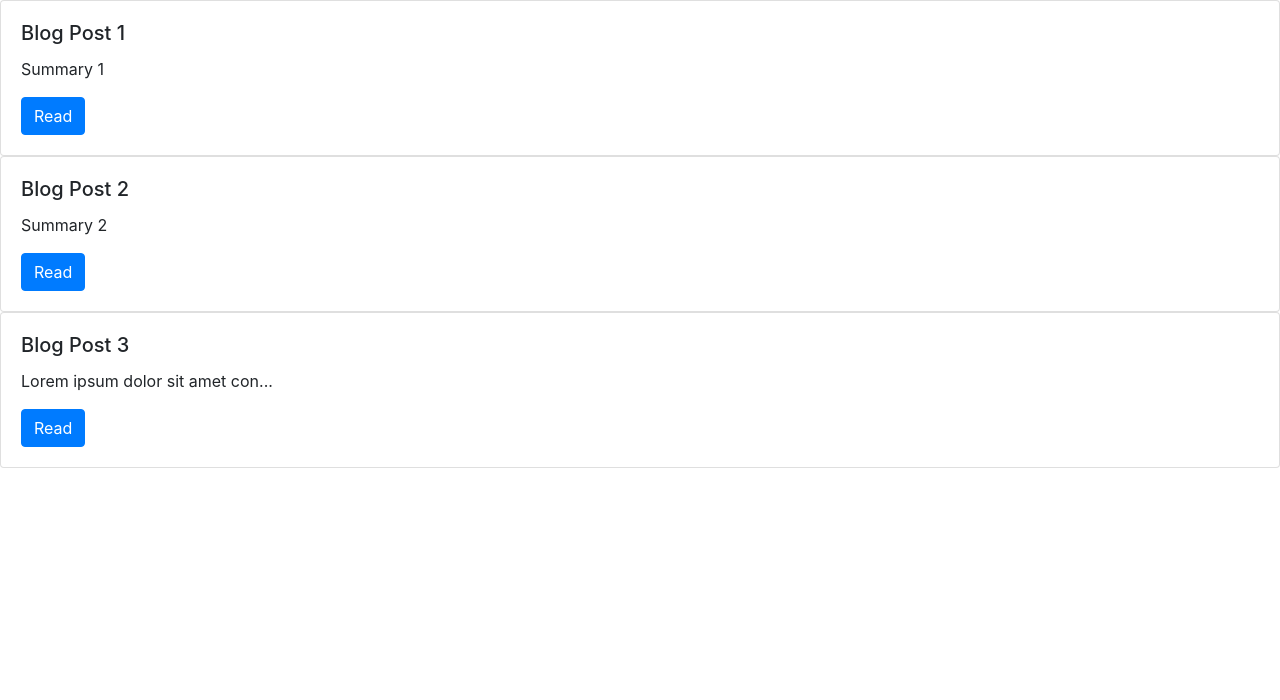
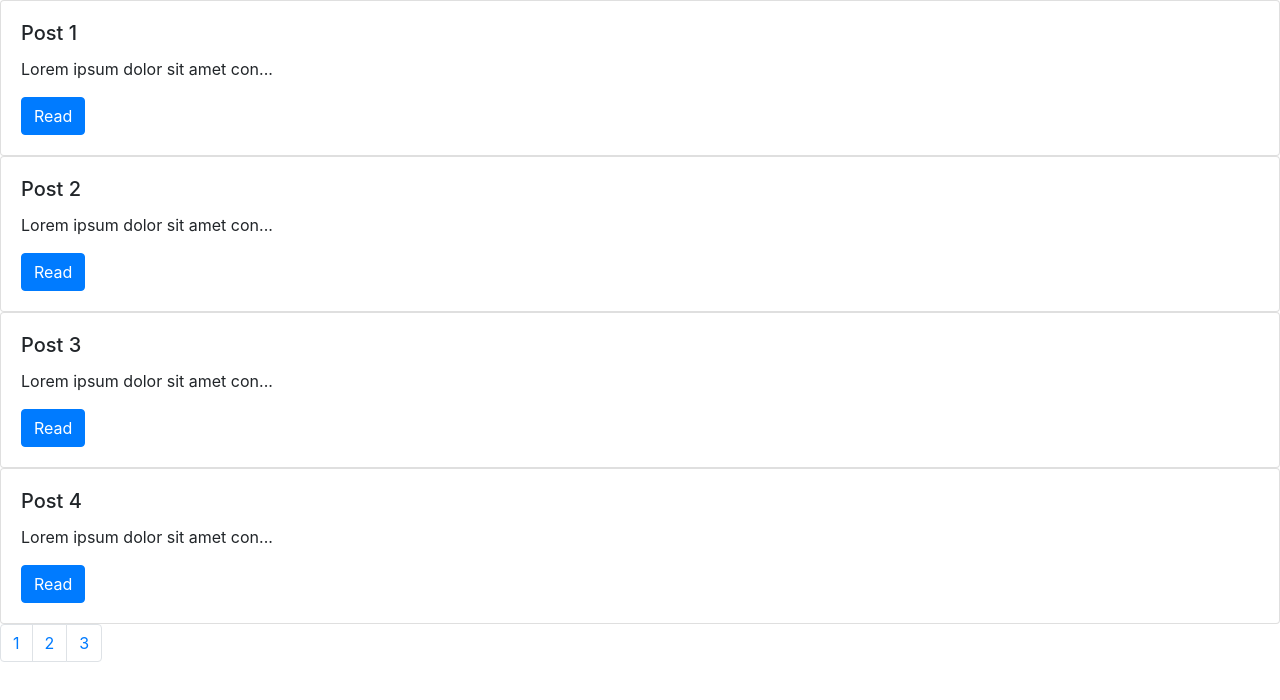
Before and after one commit to sabrina-32/AngularBlogApplication, an Angular app: page / in a window 1280 px wide. Shown: the top 700 px of the page. Built offline with nearby package versions, Linux system fonts and the light colour scheme.

Commit message:
page ination

```diff
--- a/src/app/app.module.ts
+++ b/src/app/app.module.ts
@@ -6,13 +6,15 @@ import { AppComponent } from './app.component';
 import { BlogPostTitleComponent } from './blog-post-title/blog-post-title.component';
 import { BlogListComponent } from './blog-list/blog-list.component';
 import { TruncatePipe } from './truncate.pipe';
+import { PaginatorComponent } from './paginator/paginator.component';
 
 @NgModule({
   declarations: [
     AppComponent,
     BlogPostTitleComponent,
     BlogListComponent,
-    TruncatePipe
+    TruncatePipe,
+    PaginatorComponent
   ],
   imports: [
     BrowserModule,
--- a/src/app/blog-list/blog-list.component.html
+++ b/src/app/blog-list/blog-list.component.html
@@ -1,4 +1,7 @@
 
 <app-blog-post-title
-*ngFor = "let post of blogPosts"
-[post] = "post"></app-blog-post-title>
+*ngFor = "let post of blogPosts[0]"
+[post] = "post">
+</app-blog-post-title>
+
+<app-paginator></app-paginator>
--- a/src/app/blog-list/blog-list.component.ts
+++ b/src/app/blog-list/blog-list.component.ts
@@ -8,15 +8,61 @@ import { BlogPost } from '../blog-post';
 })
 export class BlogListComponent implements OnInit {
 
-  blogPosts:  BlogPost[] =[];
+  blogPosts:  BlogPost[][];
 
-  constructor() { }
+  constructor() {
+
+
+  }
 
   ngOnInit() {
 
-    this.blogPosts.push(new BlogPost('Blog Post 1', 'Summary 1'));
-    this.blogPosts.push(new BlogPost('Blog Post 2', 'Summary 2'));
-    this.blogPosts.push(new BlogPost('Blog Post 3', 'Lorem ipsum dolor sit amet consectetur adipisicing elit. Temporibus quidem libero praesentium ipsa molestiae autem alias excepturi aperiam odit fuga et necessitatibus repellat minus est itaque architecto, possimus perferendis tempore?'));
+    this.blogPosts=
+    [
+      [
+        {title: 'Post 1',
+      summary:"Lorem ipsum dolor sit amet consectetur adipisicing elit. Voluptas, debitis consequuntur illum neque aliquid necessitatibus recusandae assumenda! Delectus, quia nihil! Facilis, quibusdam quisquam ipsa inventore natus dolorem sit repellat voluptatibus." },
+      {title: 'Post 2',
+      summary:"Lorem ipsum dolor sit amet consectetur adipisicing elit. Voluptas, debitis consequuntur illum neque aliquid necessitatibus recusandae assumenda! Delectus, quia nihil! Facilis, quibusdam quisquam ipsa inventore natus dolorem sit repellat voluptatibus." },
+
+      {title: 'Post 3',
+      summary:"Lorem ipsum dolor sit amet consectetur adipisicing elit. Voluptas, debitis consequuntur illum neque aliquid necessitatibus recusandae assumenda! Delectus, quia nihil! Facilis, quibusdam quisquam ipsa inventore natus dolorem sit repellat voluptatibus." },
+
+      {title: 'Post 4',
+      summary:"Lorem ipsum dolor sit amet consectetur adipisicing elit. Voluptas, debitis consequuntur illum neque aliquid necessitatibus recusandae assumenda! Delectus, quia nihil! Facilis, quibusdam quisquam ipsa inventore natus dolorem sit repellat voluptatibus." },
+
+      ],
+      [
+        {title: 'Post 5',
+      summary:"Lorem ipsum dolor sit amet consectetur adipisicing elit. Voluptas, debitis consequuntur illum neque aliquid necessitatibus recusandae assumenda! Delectus, quia nihil! Facilis, quibusdam quisquam ipsa inventore natus dolorem sit repellat voluptatibus." },
+      {title: 'Post 6',
+      summary:"Lorem ipsum dolor sit amet consectetur adipisicing elit. Voluptas, debitis consequuntur illum neque aliquid necessitatibus recusandae assumenda! Delectus, quia nihil! Facilis, quibusdam quisquam ipsa inventore natus dolorem sit repellat voluptatibus." },
+
+      {title: 'Post 7',
+      summary:"Lorem ipsum dolor sit amet consectetur adipisicing elit. Voluptas, debitis consequuntur illum neque aliquid necessitatibus recusandae assumenda! Delectus, quia nihil! Facilis, quibusdam quisquam ipsa inventore natus dolorem sit repellat voluptatibus." },
+
+      {title: 'Post 8',
+      summary:"Lorem ipsum dolor sit amet consectetur adipisicing elit. Voluptas, debitis consequuntur illum neque aliquid necessitatibus recusandae assumenda! Delectus, quia nihil! Facilis, quibusdam quisquam ipsa inventore natus dolorem sit repellat voluptatibus." },
+
+      ],
+      [
+        {title: 'Post 9',
+      summary:"Lorem ipsum dolor sit amet consectetur adipisicing elit. Voluptas, debitis consequuntur illum neque aliquid necessitatibus recusandae assumenda! Delectus, quia nihil! Facilis, quibusdam quisquam ipsa inventore natus dolorem sit repellat voluptatibus." },
+      {title: 'Post 10',
+      summary:"Lorem ipsum dolor sit amet consectetur adipisicing elit. Voluptas, debitis consequuntur illum neque aliquid necessitatibus recusandae assumenda! Delectus, quia nihil! Facilis, quibusdam quisquam ipsa inventore natus dolorem sit repellat voluptatibus." },
+
+      {title: 'Post 11',
+      summary:"Lorem ipsum dolor sit amet consectetur adipisicing elit. Voluptas, debitis consequuntur illum neque aliquid necessitatibus recusandae assumenda! Delectus, quia nihil! Facilis, quibusdam quisquam ipsa inventore natus dolorem sit repellat voluptatibus." },
+
+      {title: 'Post 12',
+      summary:"Lorem ipsum dolor sit amet consectetur adipisicing elit. Voluptas, debitis consequuntur illum neque aliquid necessitatibus recusandae assumenda! Delectus, quia nihil! Facilis, quibusdam quisquam ipsa inventore natus dolorem sit repellat voluptatibus." },
+
+      ]
+
+    ]
+
+
+
   }
 
 }
--- /dev/null
+++ b/src/app/paginator/paginator.component.html
@@ -0,0 +1,5 @@
+    <ul class="pagination">
+      <li class="page-item"><a class="page-link" href="#">1</a></li>
+      <li class="page-item"><a class="page-link" href="#">2</a></li>
+      <li class="page-item"><a class="page-link" href="#">3</a></li>
+    </ul>
--- /dev/null
+++ b/src/app/paginator/paginator.component.ts
@@ -0,0 +1,15 @@
+import { Component, OnInit } from '@angular/core';
+
+@Component({
+  selector: 'app-paginator',
+  templateUrl: './paginator.component.html',
+  styleUrls: ['./paginator.component.scss']
+})
+export class PaginatorComponent implements OnInit {
+
+  constructor() { }
+
+  ngOnInit() {
+  }
+
+}
```
Also changed, not shown: src/app/paginator/paginator.component.scss (added), 1 other file (tests, documents, lock files or other folders).
